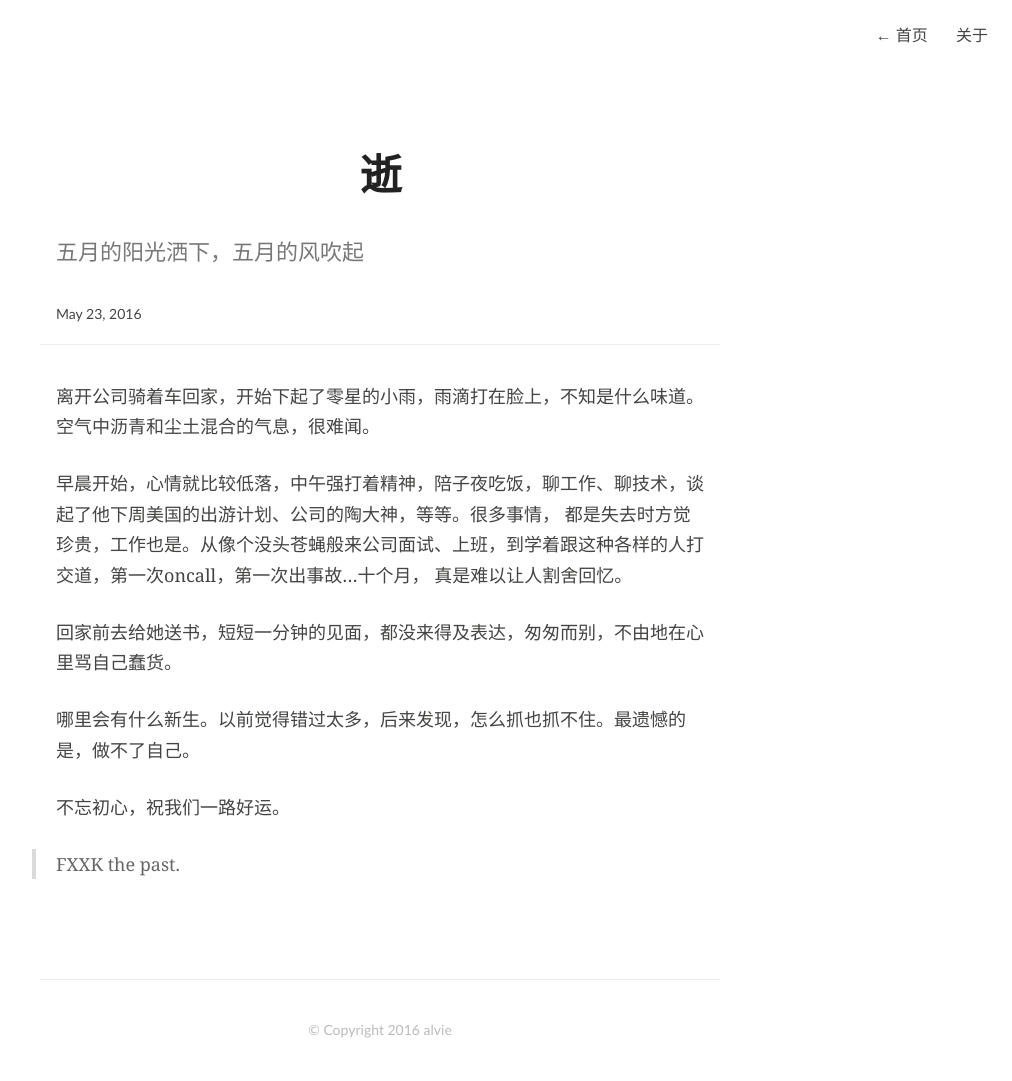
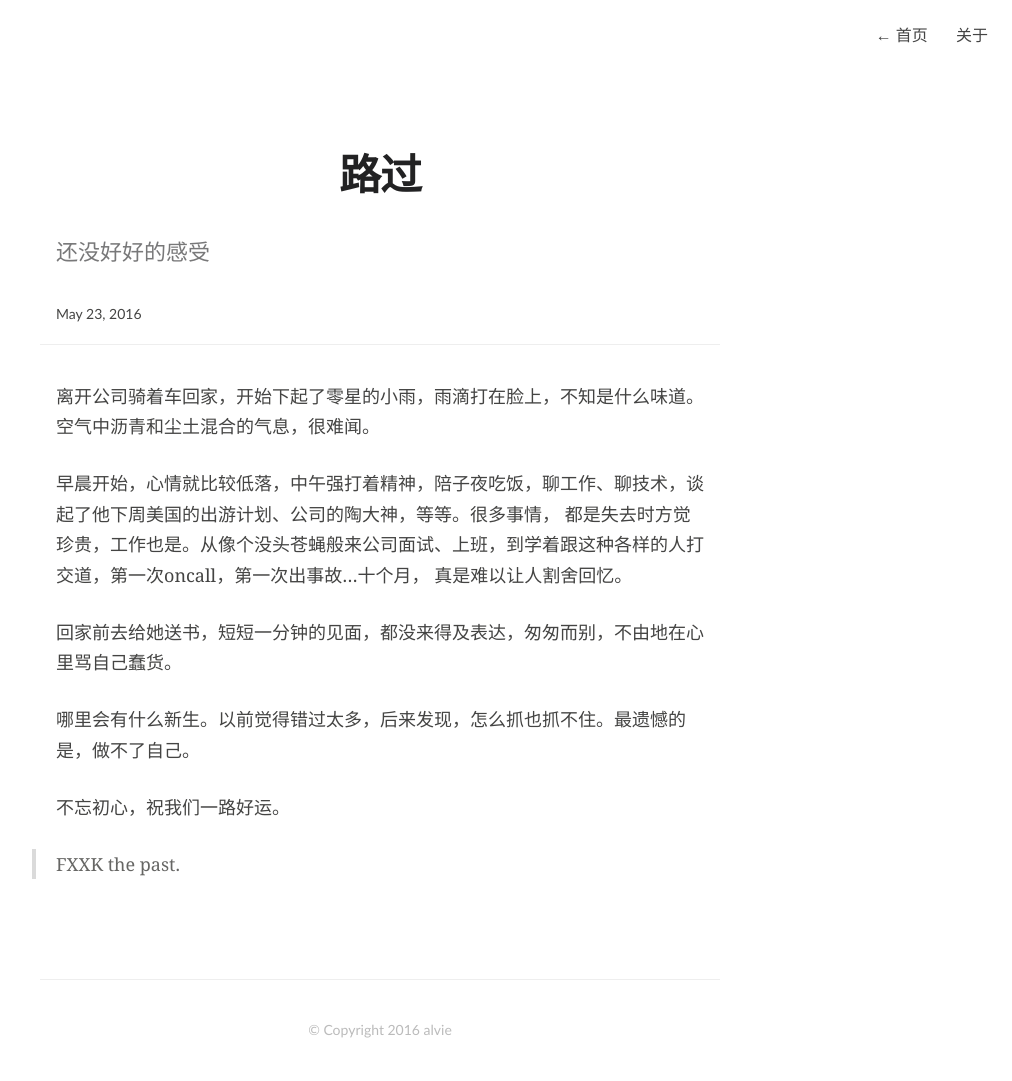
Before and after one commit to alviezhang/so-long-my-past, a Jekyll site: the page built from _posts/2016/2016-05-23-pass-away.md, in a window 1280 px wide. Shown: the whole page, without its empty margins (260-1272 px from the left). Built offline with Jekyll 4.4.1, drawn with Linux system fonts in a browser that asks for light colours.

Commit message:
Update 2016-05-23-pass-away.md

```diff
--- a/_posts/2016/2016-05-23-pass-away.md
+++ b/_posts/2016/2016-05-23-pass-away.md
@@ -1,7 +1,7 @@
 ---
 layout: post
-title: 逝
-description: 五月的阳光洒下，五月的风吹起
+title: 路过
+description: 还没好好的感受
 tags:
 ---
 
```
